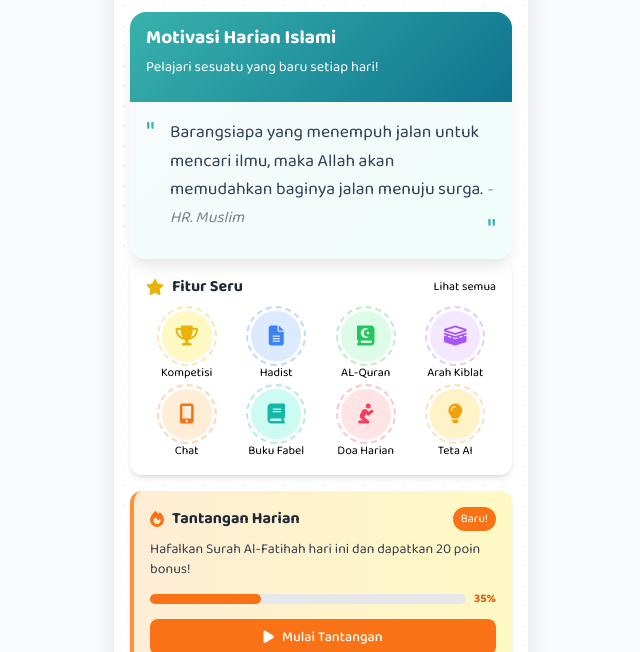
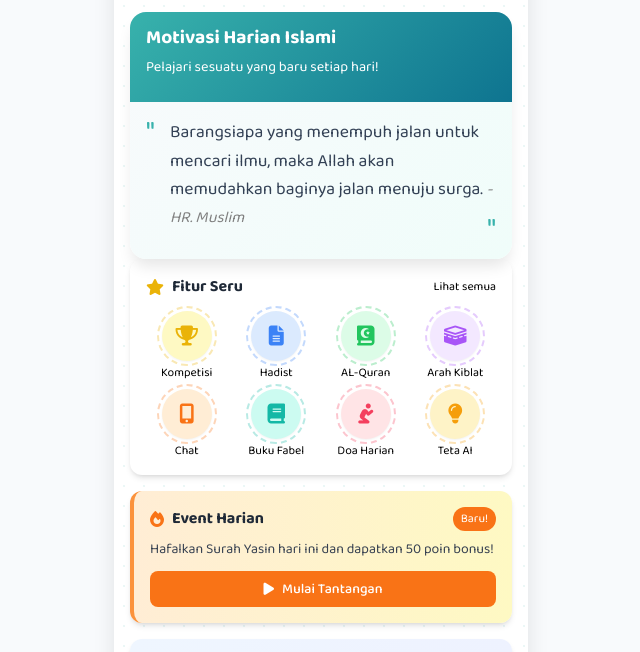
Before and after one commit to whitecat-12/teta-dakwah02, a plain HTML site: page index2.html in a window 1280 px wide. Shown: the part 72-724 px from the top of the page, without its empty margins (319-959 px from the left). Drawn offline with nearby package versions, Linux system fonts and the light colour scheme.

Commit message:
Update index2.html

```diff
--- a/index2.html
+++ b/index2.html
@@ -484,23 +484,17 @@
                 <div class="bg-gradient-to-r from-orange-100 to-yellow-100 rounded-xl shadow-md p-4 mb-4 border-l-4 border-orange-400">
                     <div class="flex justify-between items-center mb-2">
                         <h3 class="font-bold text-gray-800 flex items-center">
-                            <i class="fas fa-fire text-orange-500 mr-2"></i> Tantangan Harian
+                            <i class="fas fa-fire text-orange-500 mr-2"></i> Event Harian
                         </h3>
                         <span class="text-xs bg-orange-500 text-white px-2 py-1 rounded-full">Baru!</span>
                     </div>
 
                     <p class="text-sm text-gray-700 mb-3">
-                        Hafalkan Surah Al-Fatihah hari ini dan dapatkan 20 poin bonus!
+                        Hafalkan Surah Yasin hari ini dan dapatkan 50 poin bonus!
                     </p>
 
-                    <div class="flex justify-between items-center">
-                        <div class="w-full bg-gray-200 rounded-full h-2.5">
-                            <div class="bg-orange-500 h-2.5 rounded-full" style="width: 35%"></div>
-                        </div>
-                        <span class="text-xs font-bold text-orange-600 ml-2">35%</span>
-                    </div>
 
-                    <a href="al fatihah.html"
+                    <a href="surah/al-quran.html"
 						class="mt-3 w-full py-2 bg-orange-500 text-white rounded-lg text-sm font-medium flex items-center justify-center">
 						<i class="fas fa-play mr-2"></i> Mulai Tantangan
 					</a>
```
